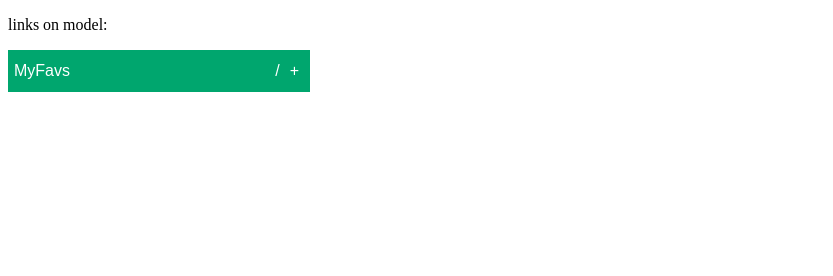
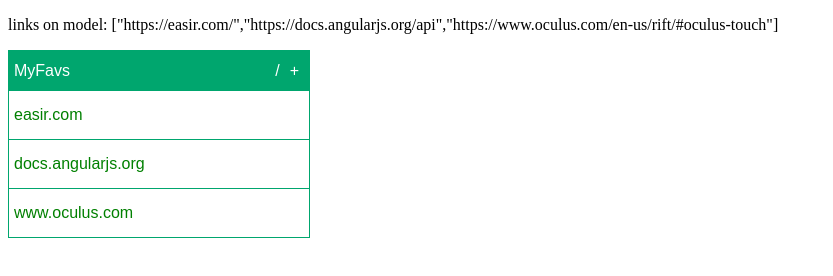
Before and after one commit to kkhansen/favourites, a plain HTML site: page example/index.html in a window 1280 px wide. Shown: the whole page, without its empty margins (0-833 px from the left). Drawn offline with nearby package versions, Linux system fonts and the light colour scheme.

Commit message:
small corrections

```diff
--- a/example/index.html
+++ b/example/index.html
@@ -4,7 +4,7 @@
     <title>favourites</title>
 	<meta charset="utf-8" />
     <meta name="viewport" content="width=device-width">
-    <link rel="shortcut icon" src="favicon.ico" />
+    <link rel="shortcut icon" src="/favicon.ico" />
     <link href="src/favourites.css" rel="stylesheet" />
 </head>
 <body data-ng-app="testApp" data-ng-controller="testAppCtrl">
--- a/example/testApp.js
+++ b/example/testApp.js
@@ -13,7 +13,7 @@
         favouritesProvider.setBgColor('#00a66e');
     })
     .controller('testAppCtrl', ['$log', '$scope', function ($log, $scope) {
-        $scope.link = ['https://easir.com/', 'https://docs.angularjs.org/api', 'https://www.oculus.com/en-us/rift/#oculus-touch'];
+        $scope.links = ['https://easir.com/', 'https://docs.angularjs.org/api', 'https://www.oculus.com/en-us/rift/#oculus-touch'];
     }]);
 
 })();
```
